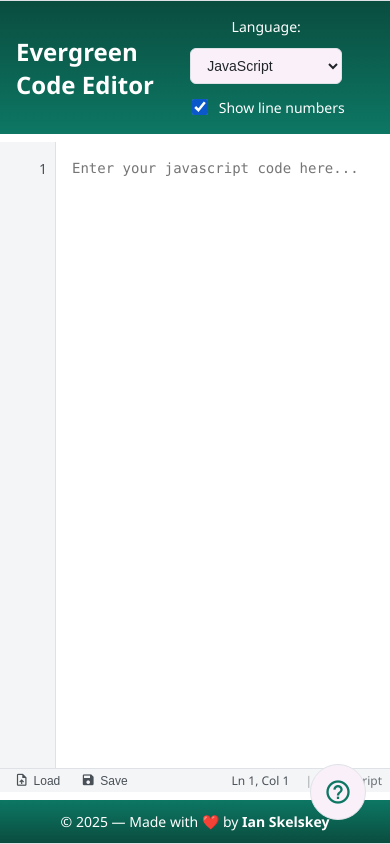
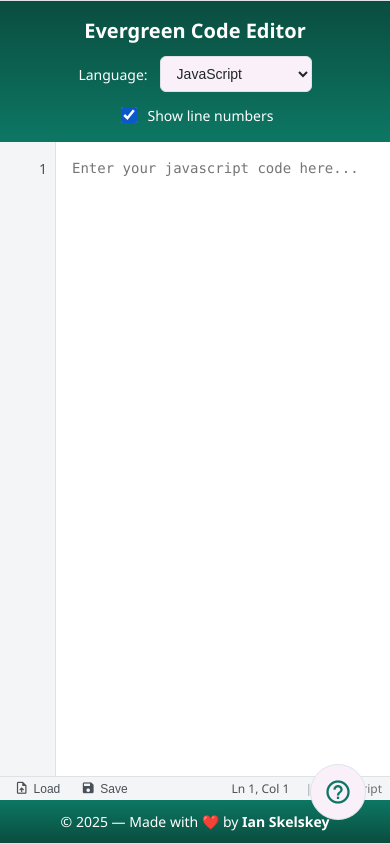
Before and after one commit to IanSkelskey/eg-code-editor, an Angular app: page / in a window 390 px wide. Built offline with nearby package versions, Linux system fonts and the light colour scheme.

Commit message:
fix: Enhance layout and responsiveness across components for better mobile experience

```diff
--- a/src/app/app.css
+++ b/src/app/app.css
@@ -13,7 +13,7 @@
 .editor-container {
   display: flex;
   flex-direction: column;
-  height: 100vh;
+  height: 100%; /* inherit dynamic viewport height from :host instead of fixed 100vh */
   max-width: 1200px;
   margin: 0 auto;
   padding: 1rem;
@@ -115,7 +115,8 @@ eg-code-editor {
     max-width: none;
     margin: 0;
     padding: 0;
-    gap: 0.5rem;
+    gap: 0; /* keep sections flush */
+    /* Removed bottom safe-area padding; footer handles it to avoid a gap */
   }
 
   .editor-header {
@@ -126,12 +127,23 @@ eg-code-editor {
     border-top-left-radius: 0;
     border-top-right-radius: 0;
     padding: 1rem;
+    flex-direction: column;     /* stack title and controls */
+    align-items: stretch;       /* make rows full width */
+    gap: 0.75rem;               /* space between rows */
+  }
+
+  .editor-header h1 {
+    text-align: center;
+    width: 100%;
+    margin: 0;                 /* keep compact */
+    font-size: 1.25rem;        /* slightly smaller on mobile */
   }
 
   .controls {
-    justify-content: center;
-    flex-wrap: wrap;
-    gap: 0.75rem;
+    width: 100%;
+    justify-content: center;   /* center controls row */
+    flex-wrap: wrap;           /* ...existing code... */
+    gap: 0.75rem;              /* ...existing code... */
   }
 
   .code-editor {
--- a/src/app/components/fab-help-button/fab-help-button.component.css
+++ b/src/app/components/fab-help-button/fab-help-button.component.css
@@ -1,7 +1,7 @@
 .fab-help {
   position: fixed;
   right: 1.5rem;
-  bottom: 1.5rem;
+  bottom: calc(1.5rem + env(safe-area-inset-bottom, 0));
   z-index: 1000;
   width: 56px;
   height: 56px;
--- a/src/app/components/footer/footer.component.css
+++ b/src/app/components/footer/footer.component.css
@@ -38,5 +38,7 @@
     border-right: none;
     border-bottom-left-radius: 0;
     border-bottom-right-radius: 0;
+    /* Add safe-area padding so footer is fully visible on real devices */
+    padding-bottom: calc(0.75rem + env(safe-area-inset-bottom, 0));
   }
 }
--- a/src/index.html
+++ b/src/index.html
@@ -4,7 +4,7 @@
   <meta charset="utf-8">
   <title>Evergreen Code Editor</title>
   <base href="/">
-  <meta name="viewport" content="width=device-width, initial-scale=1">
+  <meta name="viewport" content="width=device-width, initial-scale=1, viewport-fit=cover">
   <link rel="icon" type="image/svg+xml" href="favicon.svg">
   <!-- Material Icons for icon ligatures like "save" and "upload_file" -->
   <link href="https://fonts.googleapis.com/icon?family=Material+Icons" rel="stylesheet">
--- a/src/styles-colors.css
+++ b/src/styles-colors.css
@@ -1,3 +1,5 @@
+/* CSS Color variables from Evergreen ILS */
+
 @media screen {
   :root { /* auto */
     color-scheme: light dark;
```
